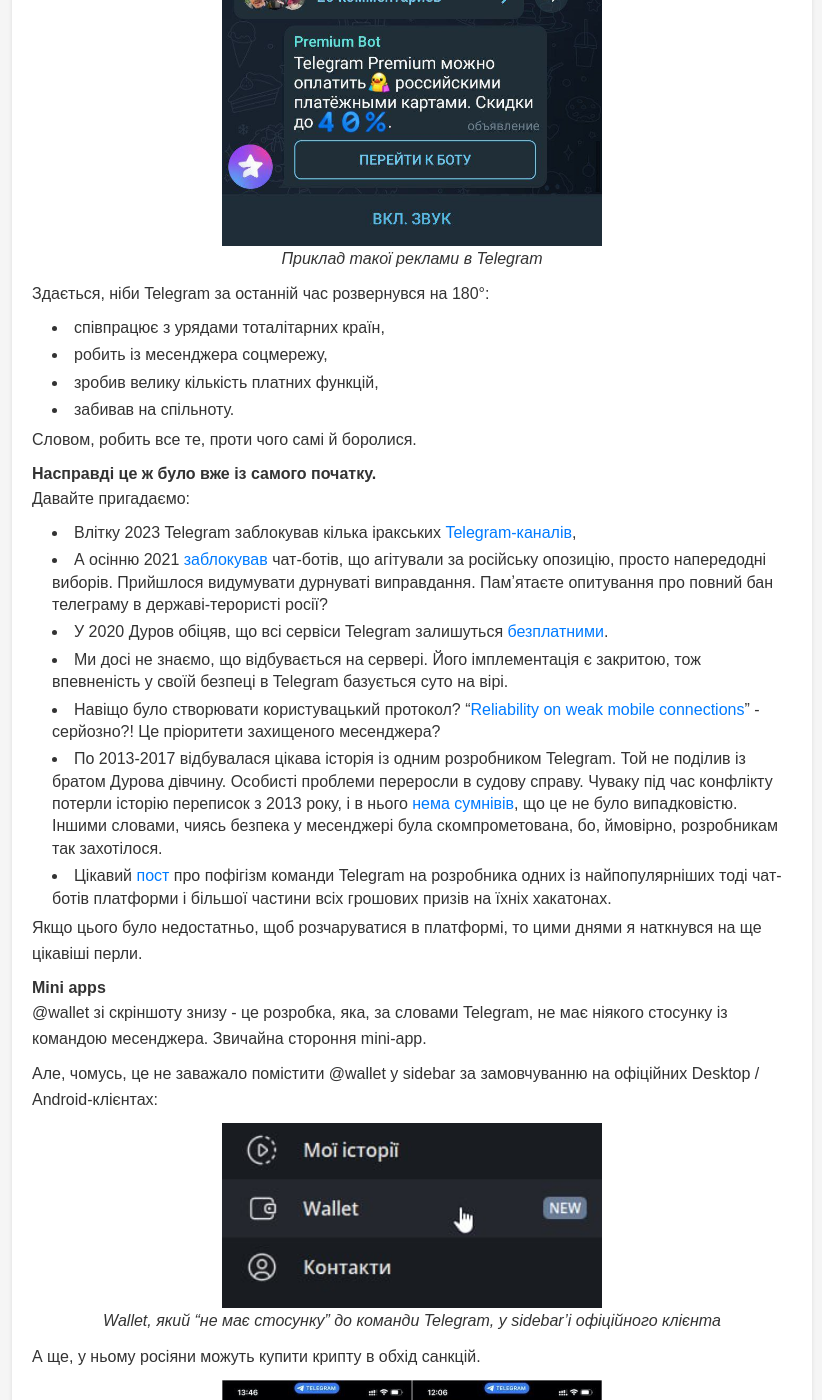
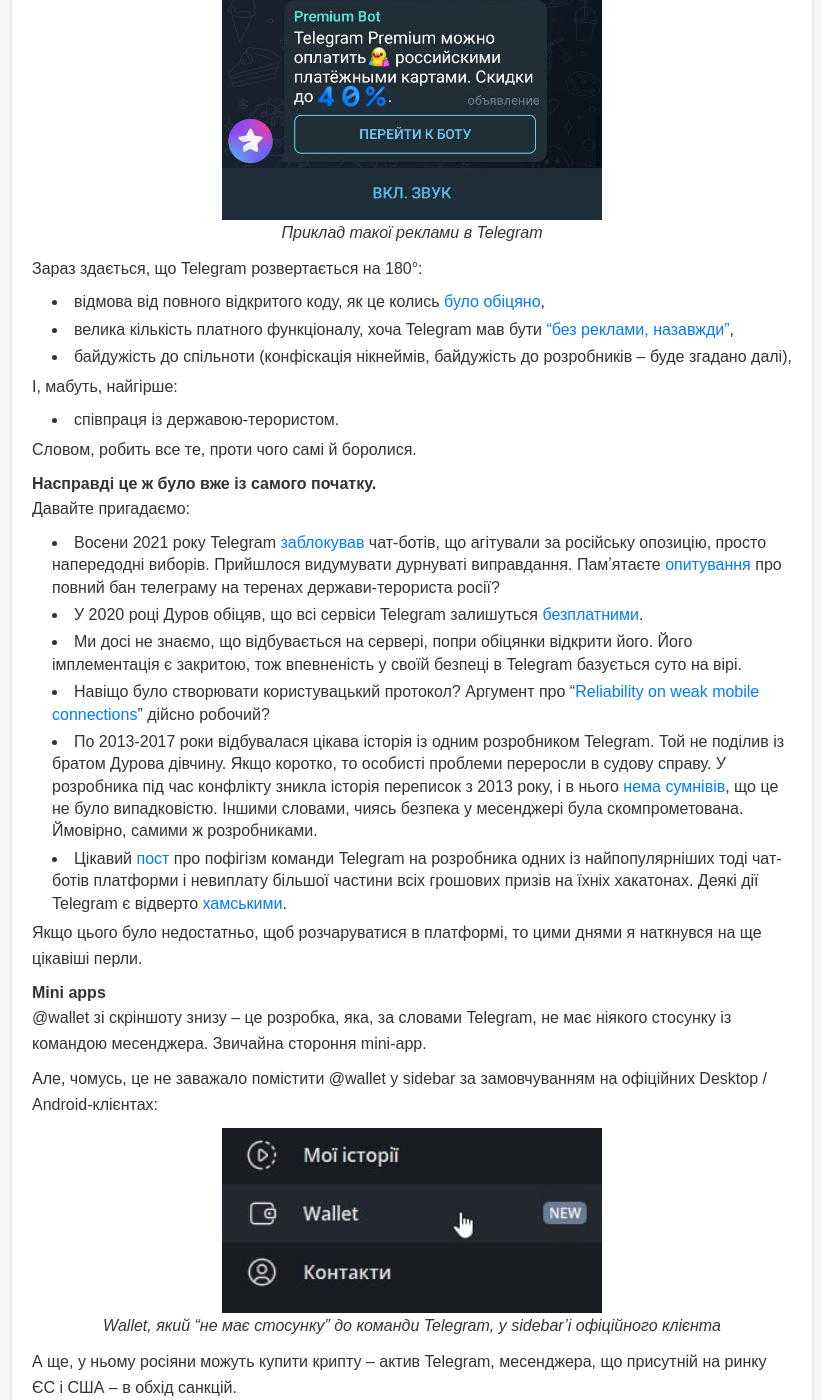
Before and after one commit to nklymok/nazarii.dev, a Jekyll site: the page built from _posts/2023-09-17-whats-wrong-with-telegram.markdown, in a window 1280 px wide and 1400 px high, scrolled down 460 px. Shown: the whole window, without its empty margins (228-1050 px from the left). Built offline with Jekyll 4.4.1, drawn with Linux system fonts in a browser that asks for light colours; some of the changed text lies outside the part shown.

Commit message:
BLOG: [article] review

```diff
--- a/_layouts/default.html
+++ b/_layouts/default.html
@@ -1,18 +1,17 @@
 <!DOCTYPE html>
 <html lang="en">
 <head>
-    <base target="_blank">
     <meta charset="UTF-8">
     <meta http-equiv="X-UA-Compatible" content="IE=edge">
     <meta name="viewport" content="width=device-width, initial-scale=1.0">
     <meta property="og:title" content="{{page.title}}" />
     <meta property="og:site_name" content="Nazarii.dev" />
     <meta property="og:url" content="https://nazarii.dev" />
-    <meta property="og:description" content="I'm a Software Engineer. Check this page to discover more." />
+    <meta property="og:description" content="{{page.description | default: I'm a Software Engineer. Check this page to discover more. }}"/>
     <meta property="og:type" content="website" />
     <meta property="og:locale" content="en_US" />
     <link rel="stylesheet" href="/css/styles.css">
-    <title>Nazarii.dev - {{page.title}}</title>
+    <title>{{page.title}} | Nazarii.dev</title>
 </head>
 <body>
     <div class="container">
--- a/_posts/2023-09-17-whats-wrong-with-telegram.markdown
+++ b/_posts/2023-09-17-whats-wrong-with-telegram.markdown
@@ -1,63 +1,64 @@
 ---
 layout: post
-title:  "Підписка на пригнічення. Що знову не так із Telegram? 🤦‍♂️"
+title:  "Етичність підписки. Що знову не так із Telegram? 🤦‍♂️"
+description: "Насправді це ж було вже із самого початку."
 ---
 <br>
-Цей пост має на меті докластися до жвавої дискусії і підняти важливе питання, на яке в моєму оточенні почав зростати попит. Щоб проблеми вирішувалися, про них потрібно насамперед говорити.
+Цей пост має на меті докластися до жвавої дискусії про важливе питання. Щоб проблеми вирішувалися, про них потрібно насамперед говорити.
 
-Починаючи віднедавна (десь із цього тижня) Telegram проводить агресивну рекламу своєї Premium-підписки.
+Віднедавна (десь із цього тижня) Telegram проводить агресивну рекламу своєї Premium-підписки.
 
-Каталізатором написати цей пост для мене стало те, що Telegram, судячи по їхній же рекламі, допомагає росіянам обходити санкції ЄС і США:
+Каталізатором написати цей пост для мене стало те, що Telegram, згідно з їхньою рекламою, допомагає росіянам обходити санкційні заходи від ЄС і США:
 
 <span class="post-image">
 ![Приклад такої реклами в Telegram](/images/tg1.jpg)
 *Приклад такої реклами в Telegram*
 </span>
 
-Здається, ніби Telegram за останній час розвернувся на 180°:
-- співпрацює з урядами тоталітарних країн,
-- робить із месенджера соцмережу,
-- зробив велику кількість платних функцій,
-- забивав на спільноту.
+Зараз здається, що Telegram розвертається на 180°:
+- відмова від повного відкритого коду, як це колись [було обіцяно](http://web.archive.org/web/20150905224928/https://telegram.org/faq),
+- велика кількість платного функціоналу, хоча Telegram мав бути ["без реклами, назавжди"](http://web.archive.org/web/20150905224928/https://telegram.org/faq#q-how-is-telegram-different-from-whatsapp),
+- байдужість до спільноти (конфіскація нікнеймів, байдужість до розробників -- буде згадано далі),
+
+І, мабуть, найгірше:
+- співпраця із державою-терористом.
 
 Словом, робить все те, проти чого самі й боролися.
 
 #### Насправді це ж було вже із самого початку.
 Давайте пригадаємо:
 
-- Влітку 2023 Telegram заблокував кілька іракських [Telegram-каналів](https://www.reuters.com/technology/iraq-unblock-telegram-app-platform-responded-security-requirements-statement-2023-08-12/),
-- А осінню 2021 [заблокував](https://t.me/durov_russia/33) чат-ботів, що агітували за російську опозицію, просто напередодні виборів. Прийшлося видумувати дурнуваті виправдання. Памʼятаєте опитування про повний бан телеграму в державі-терористі росії?
-- У 2020 Дуров обіцяв, що всі сервіси Telegram залишуться [безплатними](https://t.me/durov_russia/29).
-- Ми досі не знаємо, що відбувається на сервері. Його імплементація є закритою, тож впевненість у своїй безпеці в Telegram базується суто на вірі.
-- Навіщо було створювати користувацький протокол? "[Reliability on weak mobile connections](https://core.telegram.org/techfaq#q-why-did-you-go-for-a-custom-protocol)" - серйозно?! Це пріоритети захищеного месенджера?
-- По 2013-2017 відбувалася цікава історія із одним розробником Telegram. Той не поділив із братом Дурова дівчину. Особисті проблеми
-переросли в судову справу. Чуваку під час конфлікту потерли історію переписок з 2013 року, і в нього [нема сумнівів](https://medium.com/@anton.rozenberg/friendship-betrayal-claims-3f395bcc95fa), що це не було випадковістю. Іншими словами, чиясь безпека у месенджері була скомпрометована, бо, ймовірно, розробникам так захотілося.
-- Цікавий [пост](https://blog.borodutch.com/i-quit-telegram-heres-why/) про пофігізм команди Telegram на розробника одних із найпопулярніших тоді чат-ботів платформи і більшої частини всіх грошових призів на їхніх хакатонах.
+- Восени 2021 року Telegram [заблокував](https://t.me/durov_russia/33) чат-ботів, що агітували за російську опозицію, просто напередодні виборів. Прийшлося видумувати дурнуваті виправдання. Памʼятаєте [опитування](https://t.me/durov_russia/33) про повний бан телеграму на теренах держави-терориста росії?
+- У 2020 році Дуров обіцяв, що всі сервіси Telegram залишуться [безплатними](https://t.me/durov_russia/29).
+- Ми досі не знаємо, що відбувається на сервері, попри обіцянки відкрити його. Його імплементація є закритою, тож впевненість у своїй безпеці в Telegram базується суто на вірі.
+- Навіщо було створювати користувацький протокол? Аргумент про "[Reliability on weak mobile connections](https://core.telegram.org/techfaq#q-why-did-you-go-for-a-custom-protocol)" дійсно робочий?
+- По 2013-2017 роки відбувалася цікава історія із одним розробником Telegram. Той не поділив із братом Дурова дівчину. Якщо коротко, то особисті проблеми переросли в судову справу. У розробника під час конфлікту зникла історія переписок з 2013 року, і в нього [нема сумнівів](https://medium.com/@anton.rozenberg/friendship-betrayal-claims-3f395bcc95fa), що це не було випадковістю. Іншими словами, чиясь безпека у месенджері була скомпрометована. Ймовірно, самими ж розробниками.
+- Цікавий [пост](https://blog.borodutch.com/i-quit-telegram-heres-why/) про пофігізм команди Telegram на розробника одних із найпопулярніших тоді чат-ботів платформи і невиплату більшої частини всіх грошових призів на їхніх хакатонах. Деякі дії Telegram є відверто [хамськими](https://twitter.com/backmeupplz/status/1554640348822904832).
 
 Якщо цього було недостатньо, щоб розчаруватися в платформі, то цими днями я наткнувся на ще цікавіші перли.
 
 #### Mini apps
 
-@wallet зі скріншоту знизу - це розробка, яка, за словами Telegram, не має ніякого стосунку із командою месенджера. Звичайна стороння mini-app.
+@wallet зі скріншоту знизу -- це розробка, яка, за словами Telegram, не має ніякого стосунку із командою месенджера. Звичайна стороння mini-app.
 
-Але, чомусь, це не заважало помістити @wallet у sidebar за замовчуванню на офіційних Desktop / Android-клієнтах:
+Але, чомусь, це не заважало помістити @wallet у sidebar за замовчуванням на офіційних Desktop / Android-клієнтах:
 
 <span class="post-image">
 ![Wallet в sidebar](/images/tg3.jpg)
 *Wallet, який "не має стосунку" до команди Telegram, у sidebar'і офіційного клієнта*
 </span>
 
-А ще, у ньому росіяни можуть купити крипту в обхід санкцій.
+А ще, у ньому росіяни можуть купити крипту -- актив Telegram, месенджера, що присутній на ринку ЄС і США -- в обхід санкцій.
 
 <span class="post-image">
 ![Купівля TON в Telegram](/images/tg2.jpg)
-*Купівля TON - крипти від Telegram - в обхід санкцій*
+*Купівля TON -- крипти від Telegram -- в обхід санкцій*
 </span>
 
 
-Чому законодавство рф команда Telegram поважає більше, ніж законодавство ЄС чи США? Чи месенджер більше не оперує на території цих юрисдикцій? Юрисдикцією якої країни тоді керується Telegram?
+Чому до "законодавства" рф команда Telegram прислухалася більше, ніж до законодавства ЄС чи США? Юрисдикцією якої країни тоді керується Telegram?
 
-Звісно, я не експерт. Дуже цікаво почути думку тих, хто в цьому розбирається. Якщо такі читають - дайте знати.
+Я не експерт. Мені дуже цікаво почути думку тих, хто в цьому розбирається. Якщо такі читають -- дайте знати.
 
 #### І тут не все 🤷‍♂️
 У березні 2023 року стало відомо, що один із фронтенд-розробників @wallet Артур Стамбульцян [заперечує геноцид](https://t.me/pyshni/1376) українців та чеченців.
@@ -71,7 +72,7 @@
 Цілком ймовірно, що великі світові IT-компанії можуть мати таких промитих людей у своїй команді. Проте ці компанії дотримуються санкційної політики проти держави-терориста росії. На відміну від Telegram.
 
 #### Вишенька на торті 🍒
-Telegram передає @wallet вашу IP, user id, імʼя, імʼя користувача, фото профіля, дані про premium-підписку і ще трохи менш значних деталей. Якщо із вашими даними зроблять щось погане - Telegram не несе жодної відповідальності.
+Telegram передає @wallet вашу IP, user id, імʼя, імʼя користувача, фото профіля, дані про premium-підписку і ще трохи менш значних деталей. Якщо із вашими даними зроблять щось погане -- Telegram не несе жодної відповідальності.
 
 Серйозно, так і пише.
 
@@ -83,17 +84,17 @@
 Що вважається використанням mini-app? Якщо @wallet за замовчуванням висить у sidebar (на Desktop його можна навіть звідти забрати), чи може він користуватися цими даними? Коли він може це робити?
 
 #### Два питання
-Вже довгий час я не бачу за Telegram принципи безпеки. Мені прикро бачити, як Telegram нехтує безпекою користувачів, чхає на законодавство демократичних країн і виконує запити тоталітарних режимів.
+Вже довгий час я не бачу за Telegram команди, якій можна довіряти. Мені прикро бачити, як Telegram нехтує безпекою користувачів, чхає на законодавство демократичних країн і виконує запити тоталітарних режимів.
 
-Тож Я вже вирішив для себе, що рано чи пізно Telegram я покину. Саме тому ви читаєте цей пост _на моєму блозі_, а не в Telegram.
+Тож я вже вирішив для себе, що рано чи пізно Telegram покину. Саме тому ви читаєте цей пост _на моєму блозі_, а не в Telegram.
 Саме тому в Новочасного зʼявився [Bluesky](https://bsky.app/profile/novochasnyi.nazarii.dev).
 
-Дуже ймовірно, що цей пост читають ті, хто вже також сформував свою думку щодо цього.
+Дуже ймовірно, що цей пост читають ті, хто вже сформував свою думку щодо цього.
 
-Питання №1. До тих, хто вже визначився, що від Telegram потрібно відмовлятися:
-
-- куди йдемо далі?
-
-Питання №2. До преміум-користувачів, які ознайомилися із цим постом:
+Питання №1. До преміум-користувачів, які ознайомилися із цим постом:
 
 - чи плануєте ви платити за Telegram Premium наступного разу? Чому?
+
+Питання №2. До тих, хто вже визначився, що від Telegram потрібно відмовлятися:
+
+- куди і як ми йдемо далі?
--- a/index.html
+++ b/index.html
@@ -4,7 +4,7 @@
 layout: default
 ---
 
-<p>I work on making impeccable and effective AI assistants easy to use for anyone at <a href = "https://botscrew.com">BotsCrew</a>.</p>
+<p>I work on making impeccable and effective AI assistants easy to use for businesses of any scale at <a href = "https://botscrew.com">BotsCrew</a>.</p>
 <p>In my free time:</p>
     <ul>
         <li>I run a 🇺🇦 blog about all the fuss in the tech industry called "Новочасний" (<a href="https://bsky.app/profile/novochasnyi.nazarii.dev">Bluesky</a> / <a href="https://t.me/novochasnyi">Telegram</a>).</li>
```
Also changed, not shown: 5 other files.
